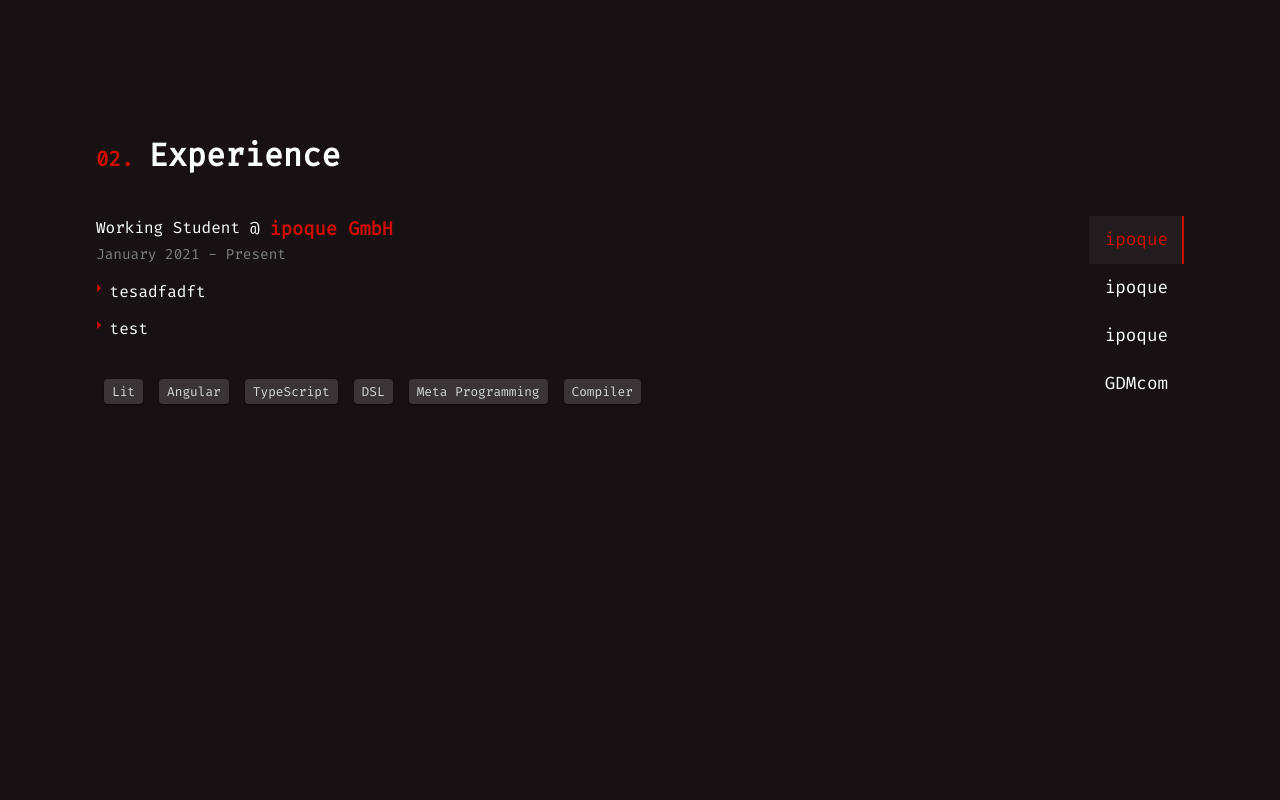
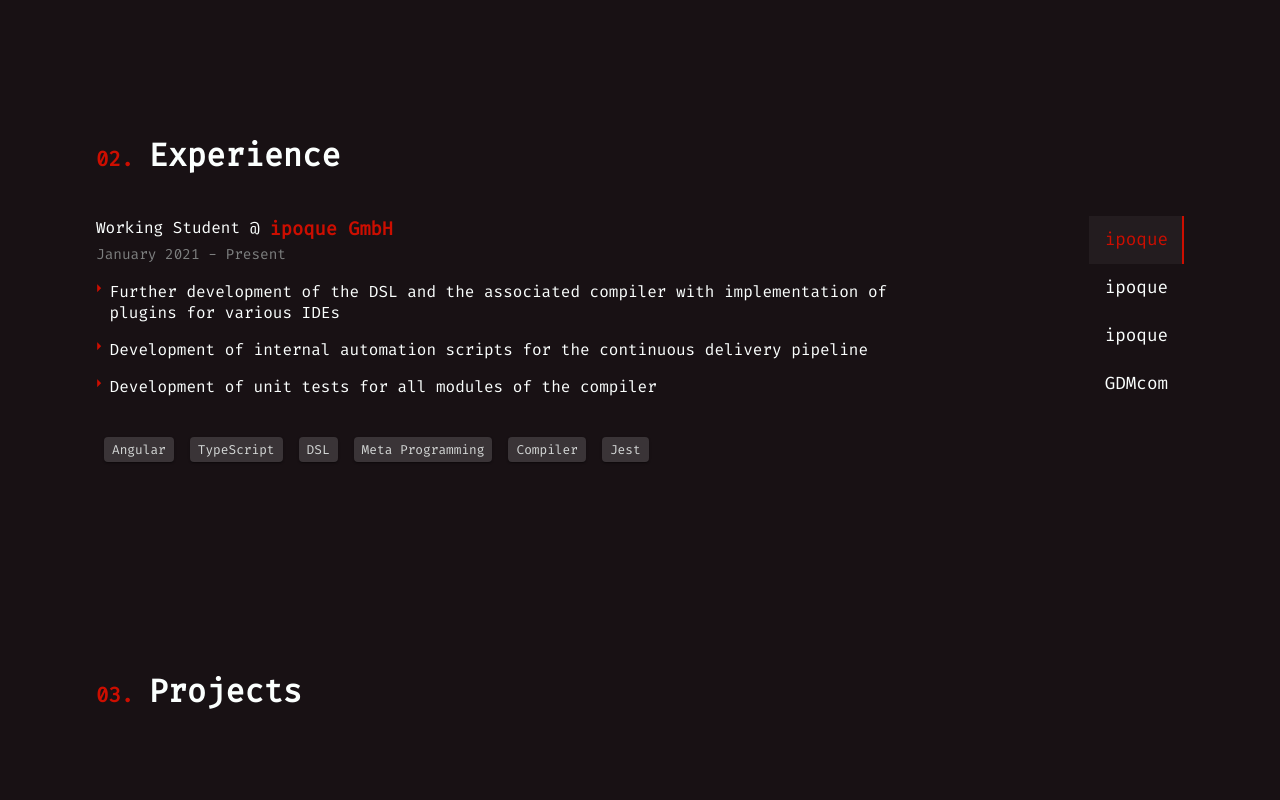
Before and after one commit to fredericbahr/portfolio, a React (Create React App) app: page / in a window 1280 px wide. Shown: the part 1480-2280 px from the top of the page. Built offline with nearby package versions, Linux system fonts and the light colour scheme.

Commit message:
adjust experiences

```diff
--- a/src/components/Experience/Experience.tsx
+++ b/src/components/Experience/Experience.tsx
@@ -17,8 +17,7 @@ type IOrientation = "vertical" | "horizontal";
 
 const StyledSection = styled.section`
   width: 85%;
-  height: 100vh;
-  margin: 0 auto;
+  margin: 0 auto 25vh auto;
 `;
 
 const TabWrapper = styled.div`
--- a/src/data/experiences.ts
+++ b/src/data/experiences.ts
@@ -11,8 +11,12 @@ export const experiences: IExperience[] = [
       from: "2021-01-01",
       to: "experience.time-present",
     },
-    description: ["tesadfadft", "test"],
-    technologies: ["Lit", "Angular", "TypeScript", "DSL", "Meta Programming", "Compiler"],
+    description: [
+      "experience.work-ipoque-working-student.statement1",
+      "experience.work-ipoque-working-student.statement2",
+      "experience.work-ipoque-working-student.statement3",
+    ],
+    technologies: ["Angular", "TypeScript", "DSL", "Meta Programming", "Compiler", "Jest"],
   },
   {
     index: 1,
--- a/src/i18n/locales/de/translation.json
+++ b/src/i18n/locales/de/translation.json
@@ -87,6 +87,11 @@
       "statement1": "Konzeption, Entwurf und Implementierung einer domänenspezifischen Sprache für die Erstellung von Komponentenquellcode",
       "statement2": "Entwerfen und Implementieren eines Compilers für eine eigene Programmiersprache",
       "statement3": "Generierung von generischem Angular-Quellcode und eigene Lösungsansätze mithilfe von Design Patterns (Modularisierung, Dependency Injection, etc.)"
+    },
+    "work-ipoque-working-student": {
+      "statement1": "Weiterentwicklung der DSL und des dazugehörigen Compilers mit Implementierung von Plugins für diverse IDE´s",
+      "statement2": "Entwicklung interner Automatisierungsskripte für die Continuous Delivery-Pipeline",
+      "statement3": "Entwicklung von Unit-Tests für alle Module des Compilers"
     }
   }
 }
--- a/src/i18n/locales/en/translation.json
+++ b/src/i18n/locales/en/translation.json
@@ -36,7 +36,7 @@
     "sayHello": {
       "actionText": "I just wanted to say hello",
       "firstMessage": "Hi, whats up?",
-      "secondMessage": "Well hello there, nice to meet you!",
+      "secondMessage": "Well hello there, nice to meet you!👋",
       "thirdMessage": "Thanks for looking at my personal website.",
       "fourthMessage": "I hope you enjoy my work.",
       "fifthMessage": "Can I help you with anything else?"
@@ -87,6 +87,11 @@
       "statement1": "Conception, design and implementation of a domain-specific language for the creation of component source code",
       "statement2": "Designing and implementing a compiler for a custom programming language",
       "statement3": "Generation of generic Angular source code and own solution approaches using design patterns (modularization, dependency injection, etc.)"
+    },
+    "work-ipoque-working-student": {
+      "statement1": "Further development of the DSL and the associated compiler with implementation of plugins for various IDEs",
+      "statement2": "Development of internal automation scripts for the continuous delivery pipeline",
+      "statement3": "Development of unit tests for all modules of the compiler"
     }
   }
 }
```
